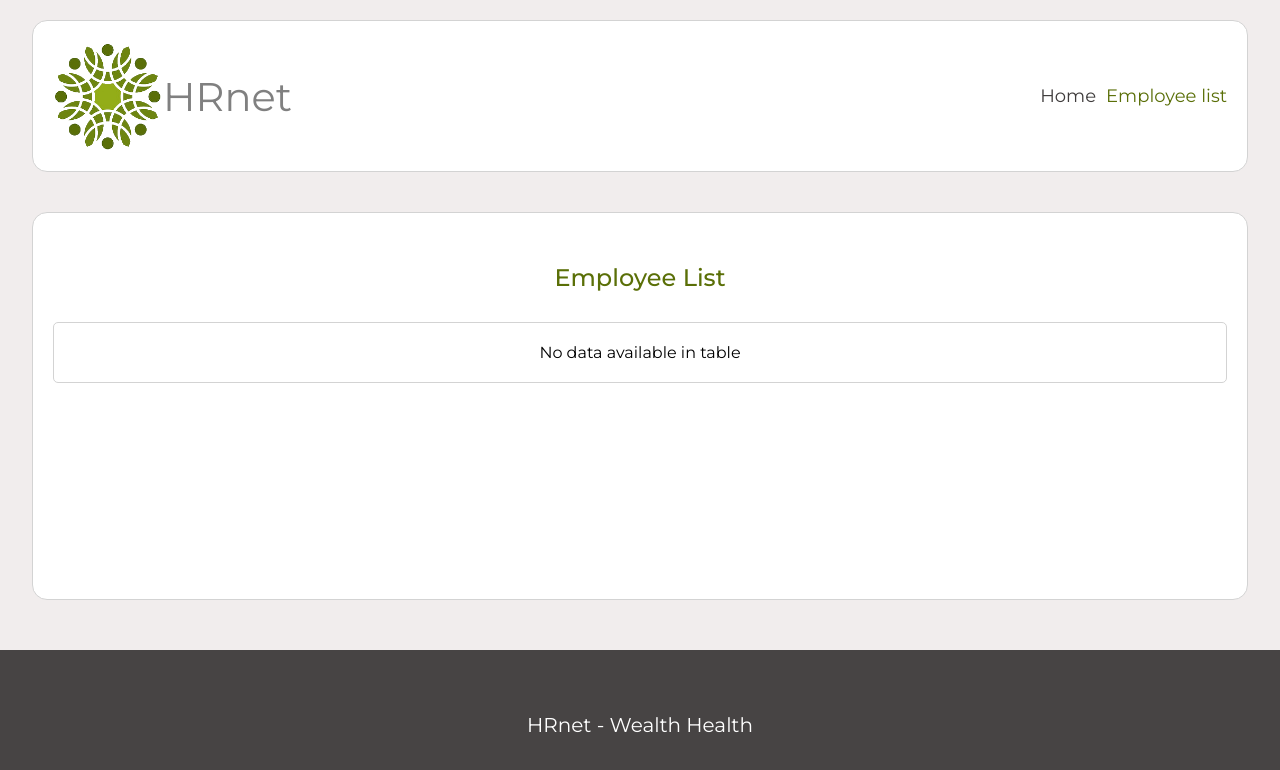
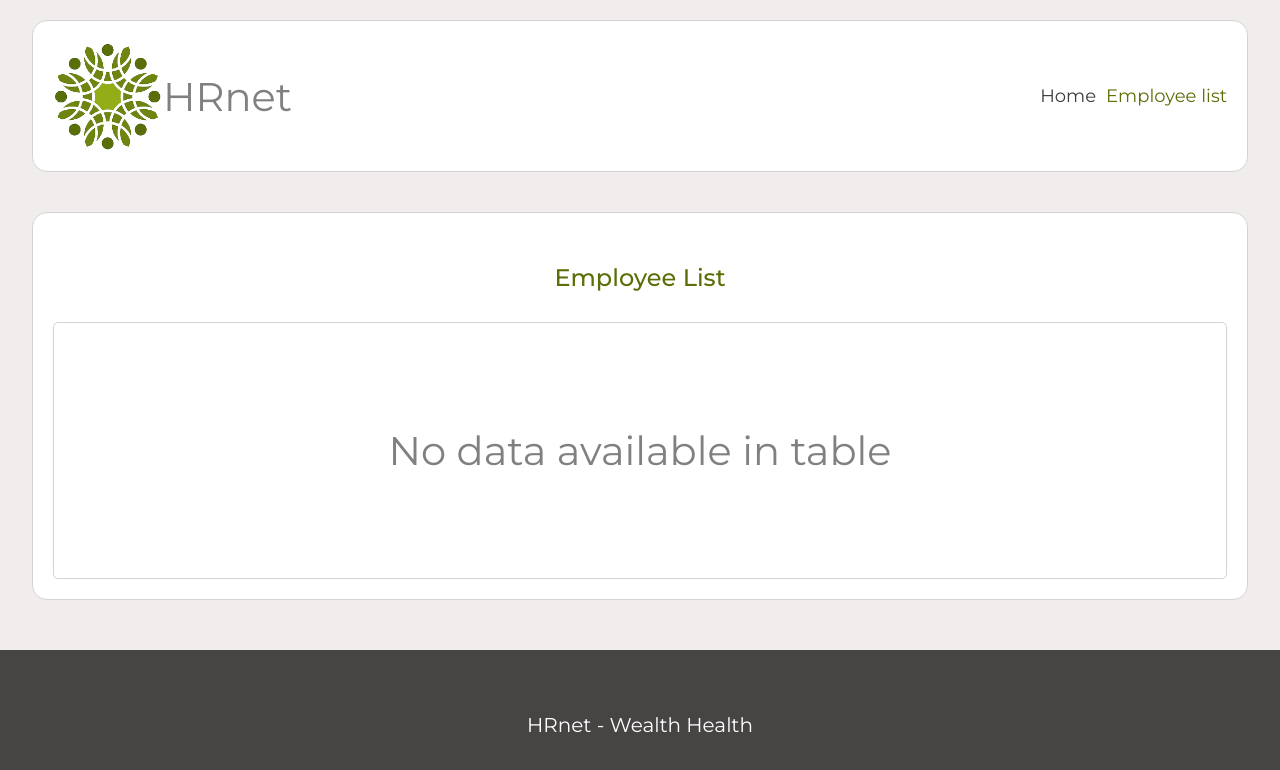
Before and after one commit to jbbrejon/openclassrooms-da-p14, a React (Vite) app: page /employee-list in a window 1280 px wide. Shown: the top 770 px of the page. Built offline with nearby package versions, Linux system fonts and the light colour scheme.

Commit message:
:art: Add style for nodata class

```diff
--- a/src/components/TableEmployees/TableEmployees.module.css
+++ b/src/components/TableEmployees/TableEmployees.module.css
@@ -85,8 +85,19 @@
     padding: 20px;
     border: solid 1px lightgrey;
     border-radius: 5px;
+    flex: 1;
 }
 
 .tableLength {
     display: flex;
 }
+
+.nodata {
+    display: flex;
+    justify-content: center;
+    align-items: center;
+    font-size: 40px;
+    color: grey;
+    margin-top: auto;
+    margin-bottom: auto;
+}
```
